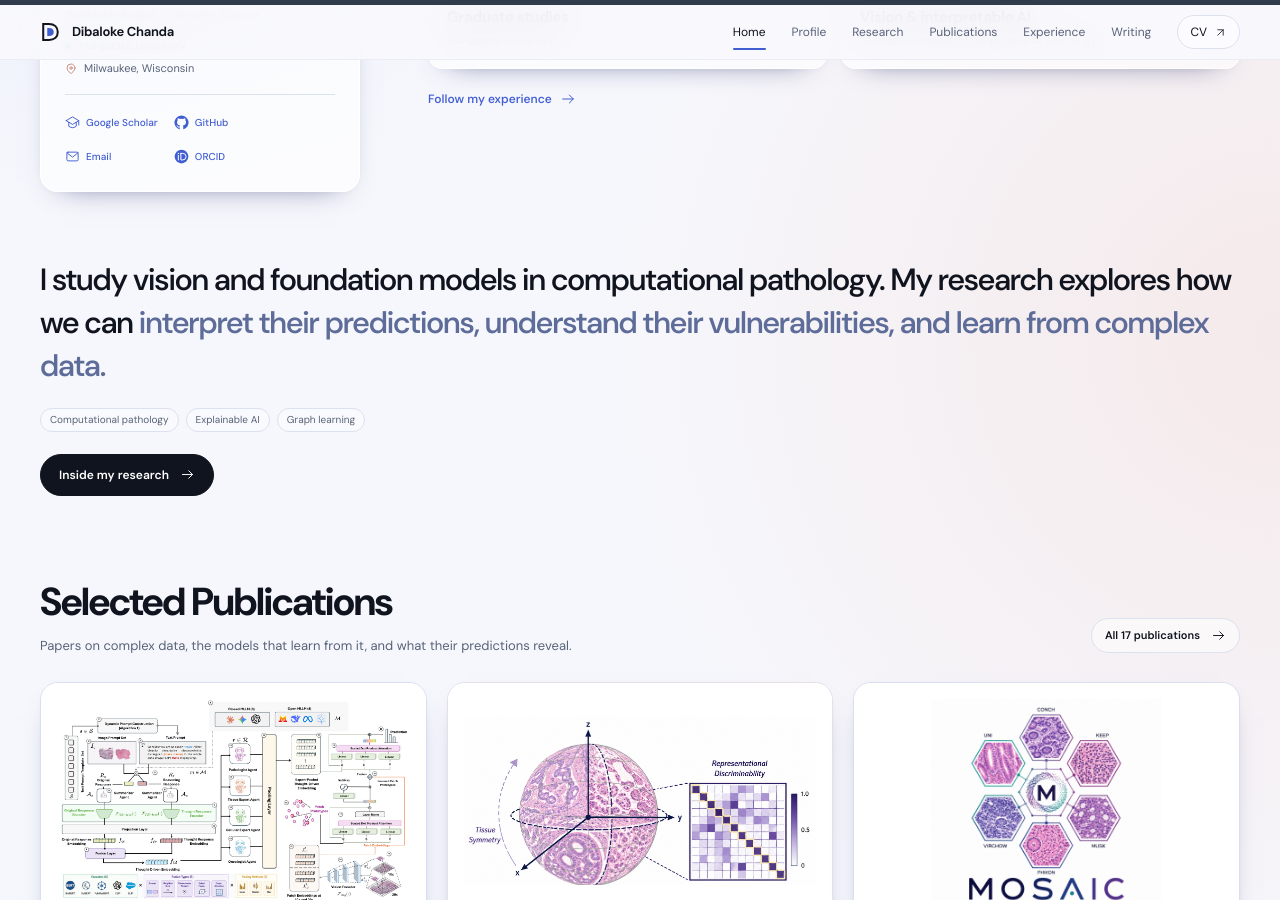
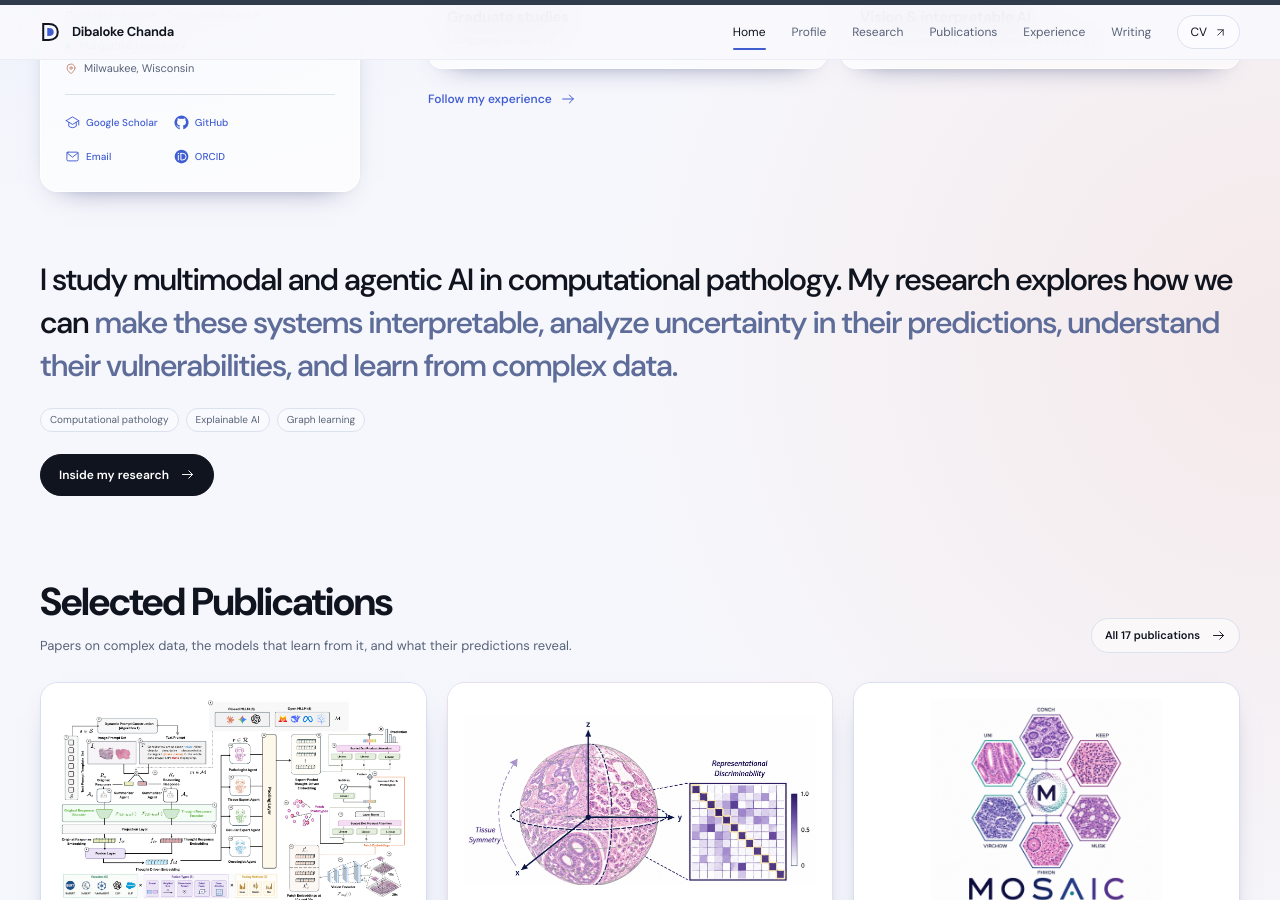
Before and after one commit to dibaloke/dibaloke.github.io, a Jekyll site: the page built from _pages/about.md, in a window 1280 px wide and 900 px high, scrolled down 462 px. Built offline with Jekyll 4.4.1, drawn with Linux system fonts in a browser that asks for light colours.

Commit message:
Update research introduction for multimodal and agentic AI

```diff
--- a/_pages/about.md
+++ b/_pages/about.md
@@ -18,7 +18,7 @@ redirect_from:
 </section>
 
 <section class="research-intro" aria-label="Research overview">
-  <p>I study vision and foundation models in computational pathology. My research explores how we can <span>interpret their predictions, understand their vulnerabilities, and learn from complex data.</span></p>
+  <p>I study multimodal and agentic AI in computational pathology. My research explores how we can <span>make these systems interpretable, analyze uncertainty in their predictions, understand their vulnerabilities, and learn from complex data.</span></p>
   <div class="tag-list"><span class="tag">Computational pathology</span><span class="tag">Explainable AI</span><span class="tag">Graph learning</span></div>
   <a class="button button-primary" href="{{ '/research/' | relative_url }}">Inside my research {% include academic/icon.html name="arrow-right" %}</a>
 </section>
```
